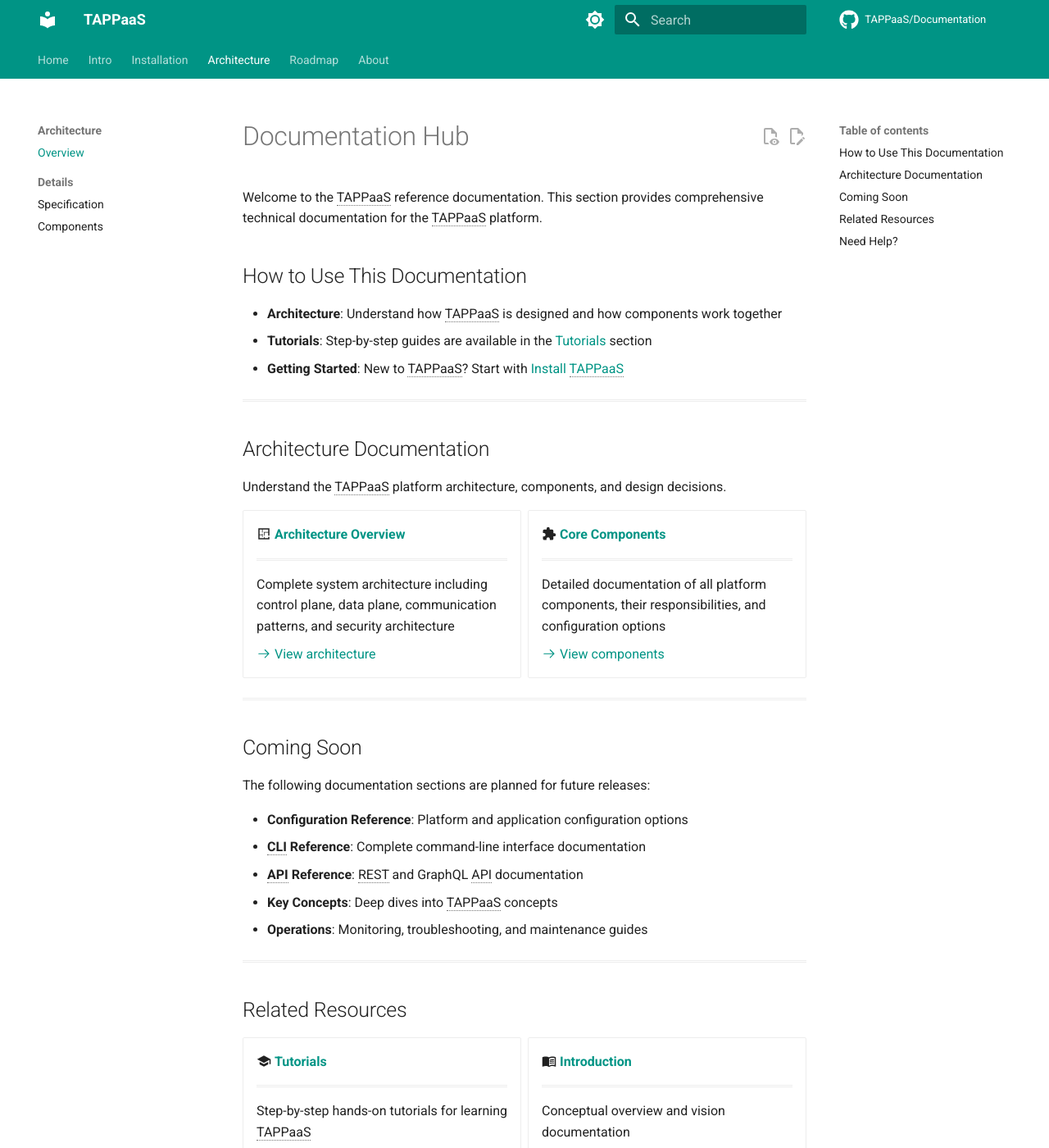
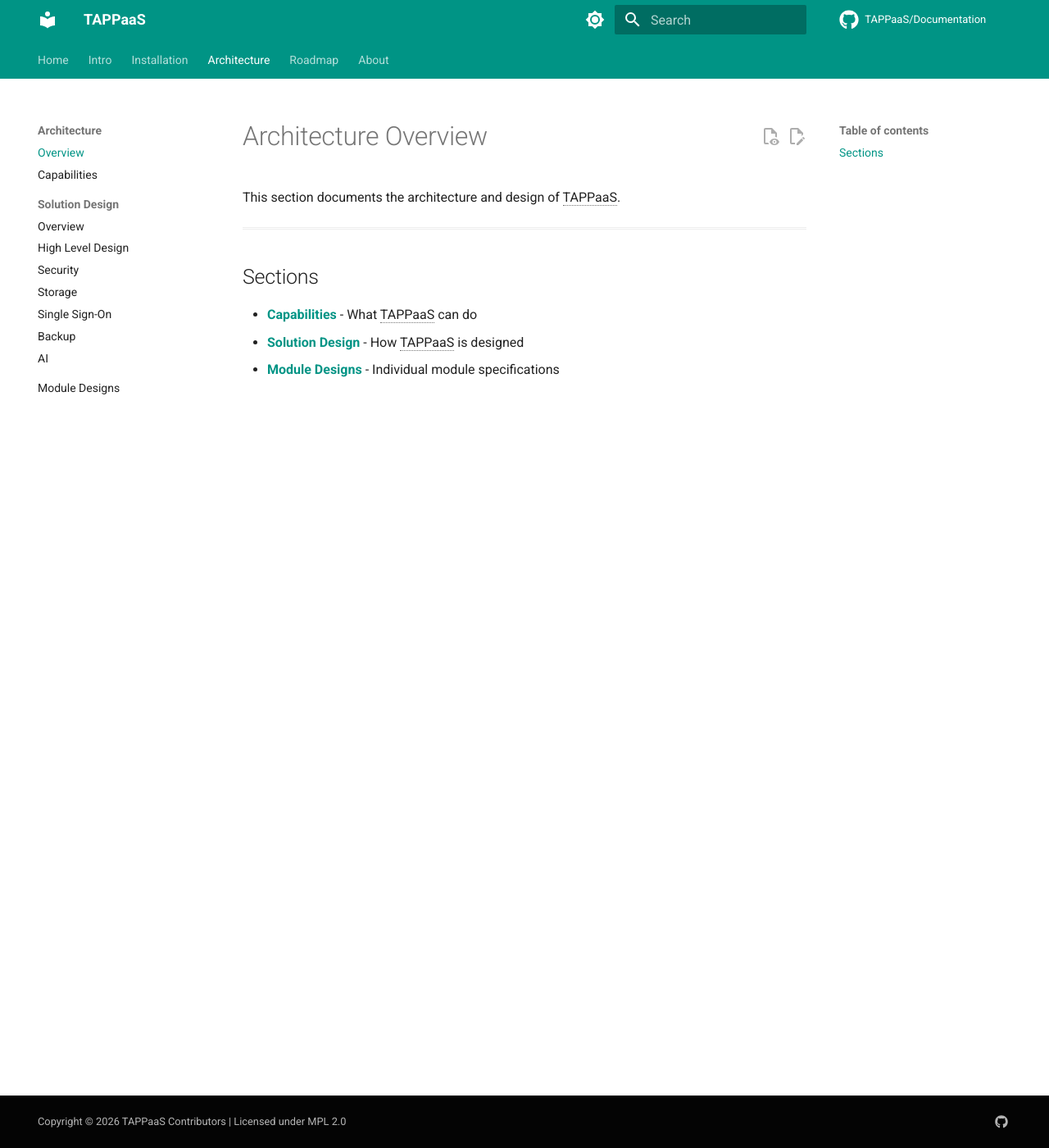
Before and after one commit to TAPPaaS/Documentation, an MkDocs documentation site: the page built from docs/docs/index.md, in a window 1280 px wide and 1400 px high. Shown: the whole window at 82% size. Built offline with MkDocs 1.6.1 and Material for MkDocs 9.7.7, drawn with Linux system fonts in a browser that asks for light colours; comment, search, counter and statistics services are not loaded; some of the changed text lies outside the part shown.

Commit message:
Restructure Architecture section with new design
New Architecture structure:
- Overview
- Capabilities
- Solution Design:
  - High Level Design
  - Security
  - Storage
  - Single Sign-On
  - Backup
  - AI
- Module Designs

All pages are placeholder stubs ready for content.

🤖 Generated with [Claude Code](https://claude.com/claude-code)

Co-Authored-By: Claude Opus 4.5 <noreply@anthropic.com>

```diff
--- a/docs/docs/index.md
+++ b/docs/docs/index.md
@@ -1,93 +1,16 @@
 ---
-title: Documentation Hub
-description: Reference documentation for TAPPaaS platform architecture and components
+title: Architecture Overview
+description: TAPPaaS architecture and design documentation
 ---
 
-# Documentation Hub
+# Architecture Overview
 
-Welcome to the TAPPaaS reference documentation. This section provides comprehensive technical documentation for the TAPPaaS platform.
-
-## How to Use This Documentation
-
-- **Architecture**: Understand how TAPPaaS is designed and how components work together
-- **Tutorials**: Step-by-step guides are available in the [Tutorials](../installation/index.md) section
-- **Getting Started**: New to TAPPaaS? Start with [Install TAPPaaS](../installation/index.md)
+This section documents the architecture and design of TAPPaaS.
 
 ---
 
-## Architecture Documentation
+## Sections
 
-Understand the TAPPaaS platform architecture, components, and design decisions.
-
-<div class="grid cards" markdown>
-
-- :material-floor-plan: **[Architecture Overview](architecture/overview.md)**
-
-    ---
-
-    Complete system architecture including control plane, data plane, communication patterns, and security architecture
-
-    [:octicons-arrow-right-24: View architecture](architecture/overview.md)
-
-- :material-puzzle: **[Core Components](architecture/components.md)**
-
-    ---
-
-    Detailed documentation of all platform components, their responsibilities, and configuration options
-
-    [:octicons-arrow-right-24: View components](architecture/components.md)
-
-</div>
-
----
-
-## Coming Soon
-
-The following documentation sections are planned for future releases:
-
-- **Configuration Reference**: Platform and application configuration options
-- **CLI Reference**: Complete command-line interface documentation
-- **API Reference**: REST and GraphQL API documentation
-- **Key Concepts**: Deep dives into TAPPaaS concepts
-- **Operations**: Monitoring, troubleshooting, and maintenance guides
-
----
-
-## Related Resources
-
-<div class="grid cards" markdown>
-
-- :material-school: **[Tutorials](../installation/index.md)**
-
-    ---
-
-    Step-by-step hands-on tutorials for learning TAPPaaS
-
-- :material-book-open-variant: **[Introduction](../intro/index.md)**
-
-    ---
-
-    Conceptual overview and vision documentation
-
-- :material-account-group: **[Community](../community/index.md)**
-
-    ---
-
-    Contributing, support, and community resources
-
-- :material-frequently-asked-questions: **[FAQ](../community/faq.md)**
-
-    ---
-
-    Frequently asked questions and answers
-
-</div>
-
----
-
-## Need Help?
-
-- **Search**: Use the search box above to find specific topics
-- **Tutorials**: Check our [step-by-step tutorials](../installation/index.md) for practical guidance
-- **Community**: Ask questions in [GitHub Discussions](https://github.com/TAPPaaS/TAPPaaS/discussions)
-- **Issues**: Report documentation problems on [GitHub Issues](https://github.com/TAPPaaS/Documentation/issues)
+- **[Capabilities](capabilities.md)** - What TAPPaaS can do
+- **[Solution Design](solution-design/index.md)** - How TAPPaaS is designed
+- **[Module Designs](module-designs.md)** - Individual module specifications
--- a/mkdocs.yml
+++ b/mkdocs.yml
@@ -183,25 +183,16 @@ nav:
 
   - Architecture:
     - Overview: docs/index.md
-    - Details:
-      - Specification: docs/architecture/overview.md
-      - Components: docs/architecture/components.md
-      # - Deployment Models: docs/architecture/deployment-models.md
-      # - Security Model: docs/architecture/security.md
-    # - Configuration:
-    #   - Overview: docs/configuration/index.md
-    #   - Platform: docs/configuration/platform.md
-    #   - Application: docs/configuration/application.md
-    # - CLI Reference:
-    #   - Overview: docs/cli/index.md
-    #   - Commands: docs/cli/commands.md
-    # - API Reference:
-    #   - Overview: docs/api/index.md
-    #   - REST API: docs/api/rest.md
-    # - Operations:
-    #   - Overview: docs/operations/index.md
-    #   - Monitoring: docs/operations/monitoring.md
-    #   - Troubleshooting: docs/operations/troubleshooting.md
+    - Capabilities: docs/capabilities.md
+    - Solution Design:
+      - Overview: docs/solution-design/index.md
+      - High Level Design: docs/solution-design/high-level-design.md
+      - Security: docs/solution-design/security.md
+      - Storage: docs/solution-design/storage.md
+      - Single Sign-On: docs/solution-design/single-signon.md
+      - Backup: docs/solution-design/backup.md
+      - AI: docs/solution-design/ai.md
+    - Module Designs: docs/module-designs.md
 
   - Roadmap: roadmap/index.md
 
```
Also changed, not shown: docs/docs/capabilities.md (added, +8 -0 lines), docs/docs/module-designs.md (added, +8 -0 lines), docs/docs/solution-design/ai.md (added, +8 -0 lines), docs/docs/solution-design/backup.md (added, +8 -0 lines), docs/docs/solution-design/high-level-design.md (added, +8 -0 lines), docs/docs/solution-design/index.md (added, +19 -0 lines), docs/docs/solution-design/security.md (added, +8 -0 lines), docs/docs/solution-design/single-signon.md (added, +8 -0 lines), docs/docs/solution-design/storage.md (added, +8 -0 lines).
